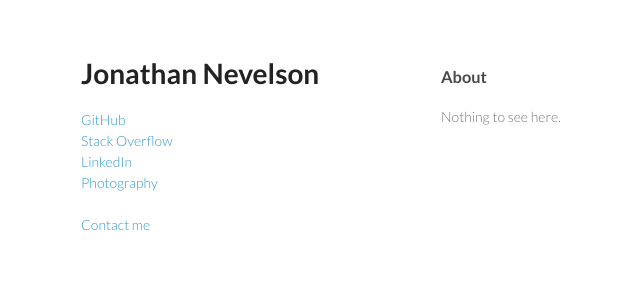
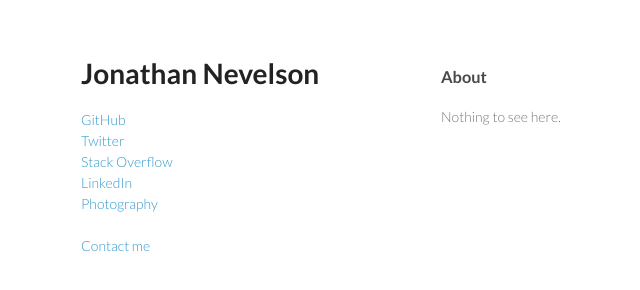
Before and after one commit to jnevelson/jnevelson.github.io, a plain HTML site: page index.html in a window 1280 px wide. Shown: the whole page, without its empty margins (129-769 px from the left). Drawn offline with nearby package versions, Linux system fonts and the light colour scheme.

Commit message:
add twitter link

```diff
--- a/index.html
+++ b/index.html
@@ -15,6 +15,7 @@
 				<h1>Jonathan Nevelson</h1>
 
 				<p class='view'><a href='https://github.com/jnevelson' target='_blank'>GitHub</a></p>
+				<p class='view'><a href='http://twitter.com/jnevelson'>Twitter</a></p>
 				<p class='view'><a href='http://stackoverflow.com/users/469717/jonathan' target='_blank'>Stack Overflow</a></p>
 				<p class='view'><a href='http://www.linkedin.com/in/jnevelson' target='_blank'>LinkedIn</a></p>
 				<p class='view'><a href='http://jnevelsonphoto.com' target='_blank'>Photography</a></p>
```
